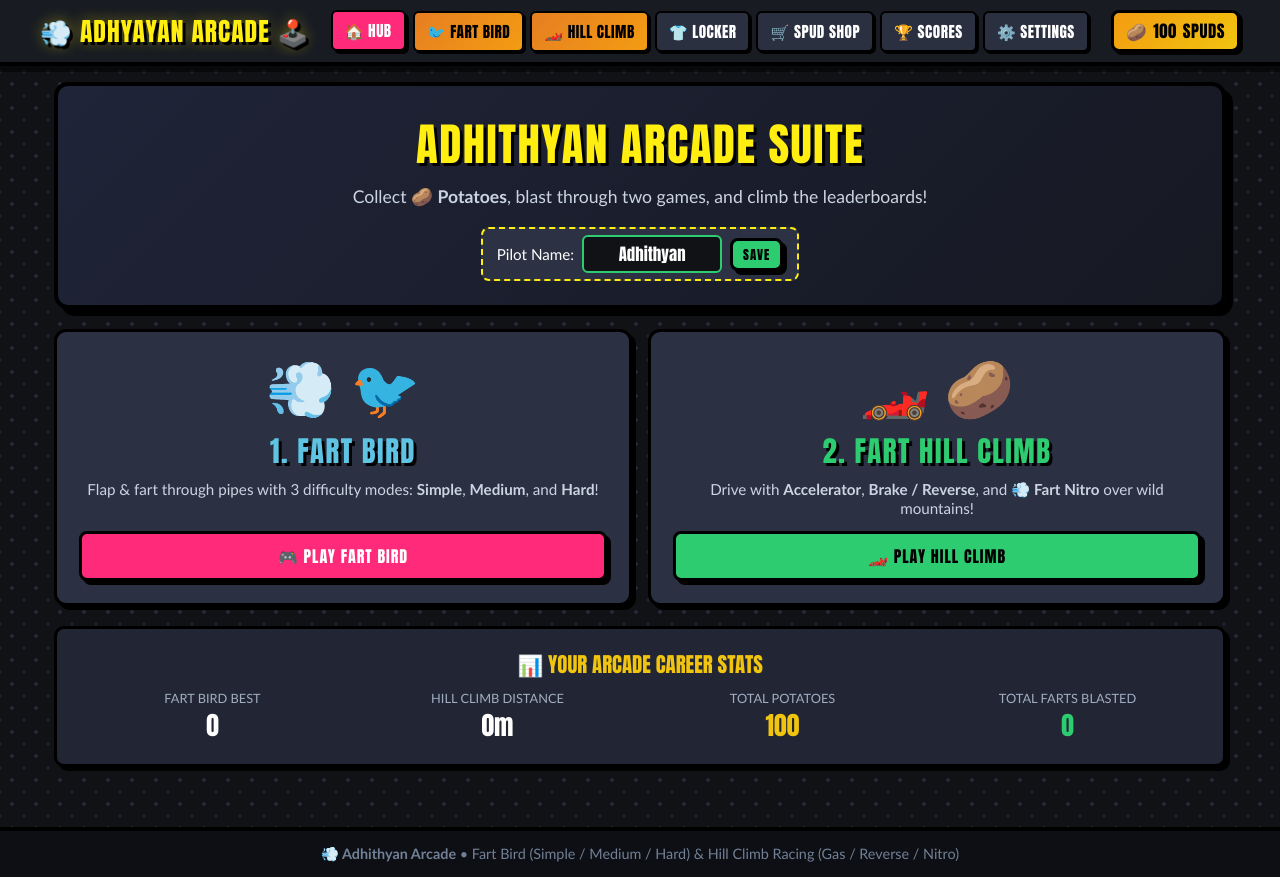
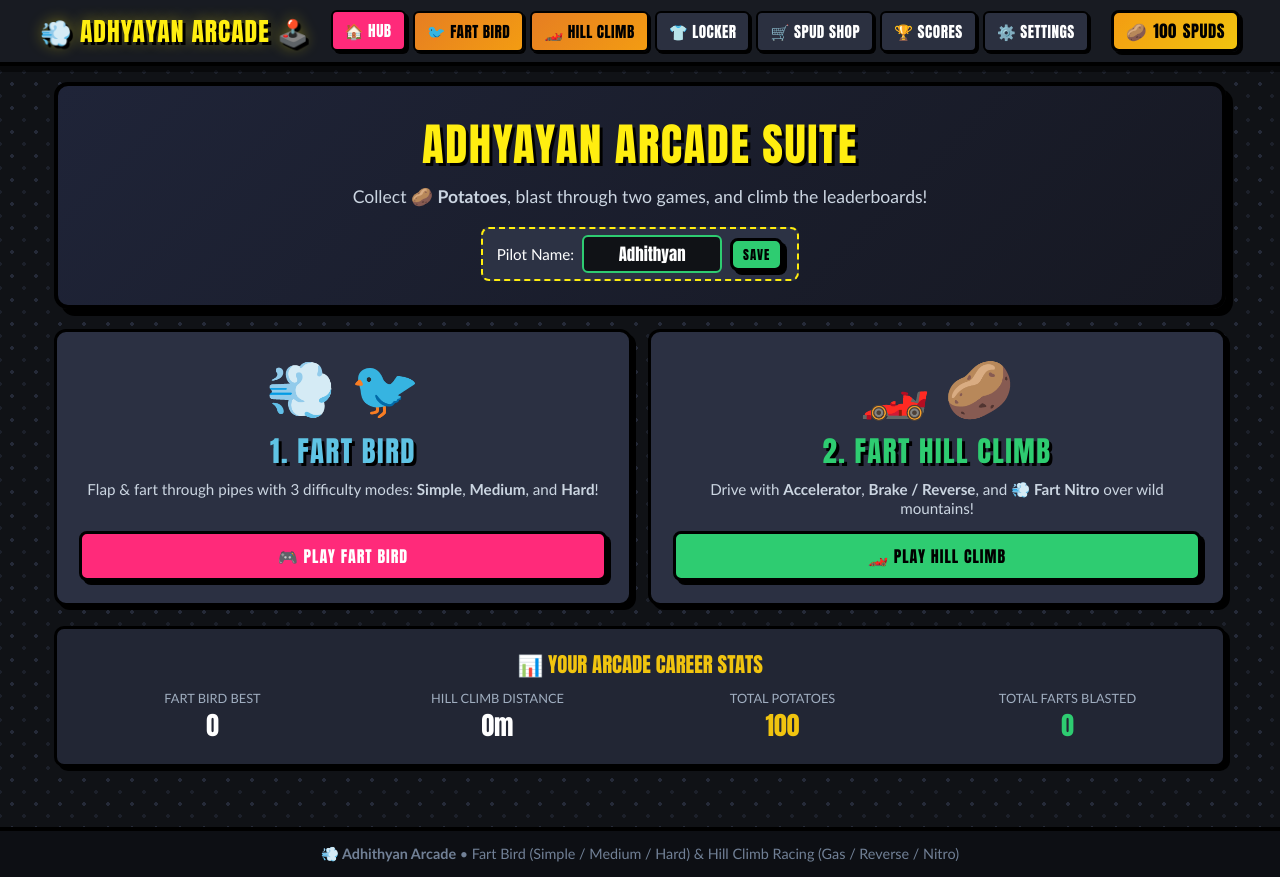
Before and after one commit to naveenkrishnasr1-art/FartBird-2.0, a plain HTML site: page index.html in a window 1280 px wide. Drawn offline with Linux system fonts and the light colour scheme.

Commit message:
Fix typo in comic title from 'ADHITHYAN' to 'ADHYAYAN'

```diff
--- a/index.html
+++ b/index.html
@@ -576,7 +576,7 @@
         <section id="view-hub" class="view-pane active">
             <div class="arcade-hero">
                 <h1 class="comic-title" style="font-size: 2.8rem; color: var(--comic-yellow);">
-                    ADHITHYAN ARCADE SUITE
+                    ADHYAYAN ARCADE SUITE
                 </h1>
                 <p style="color: #cbd5e1; font-size: 1.1rem; max-width: 600px; margin: 0 auto 12px auto;">
                     Collect 🥔 <strong>Potatoes</strong>, blast through two games, and climb the leaderboards!
```
